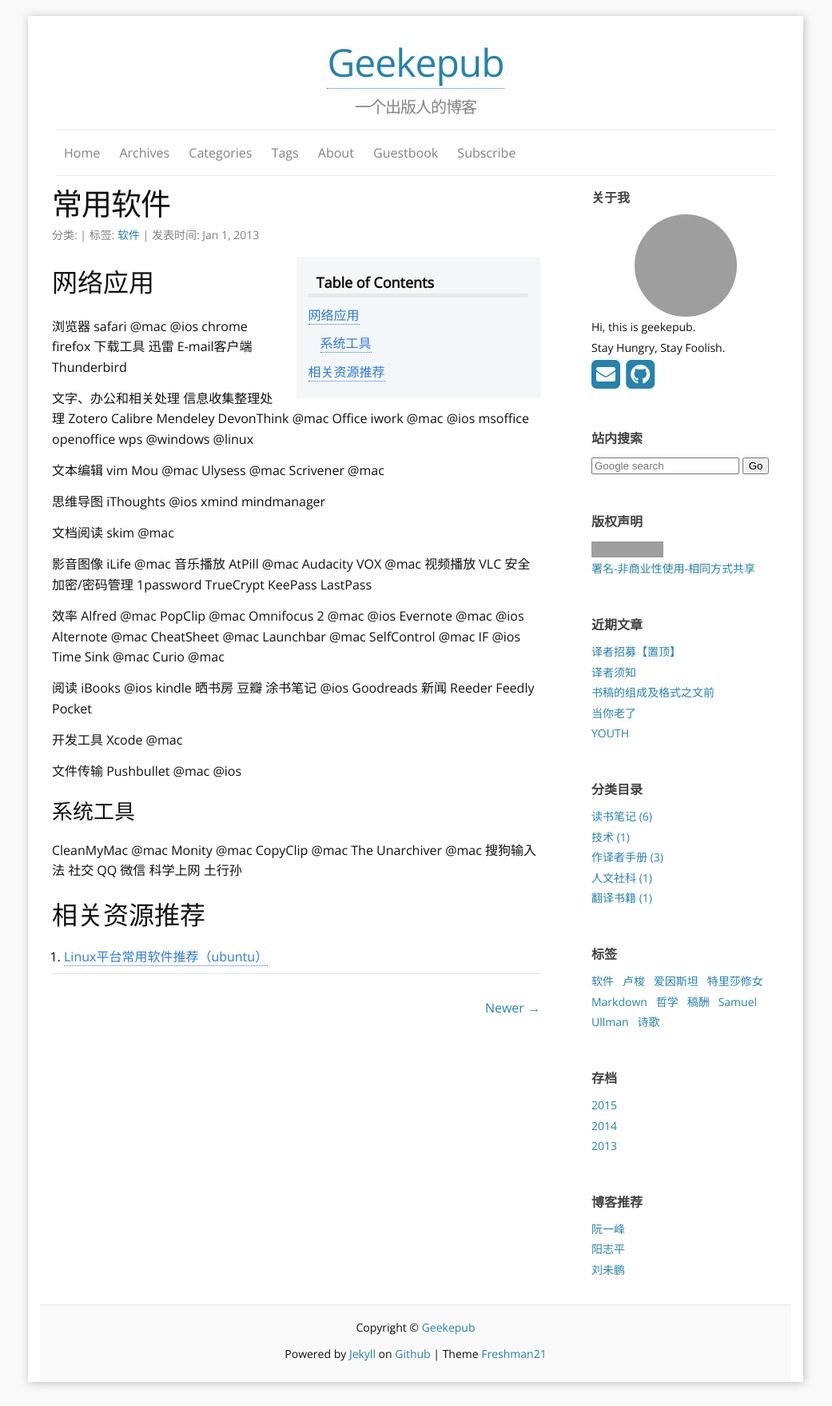
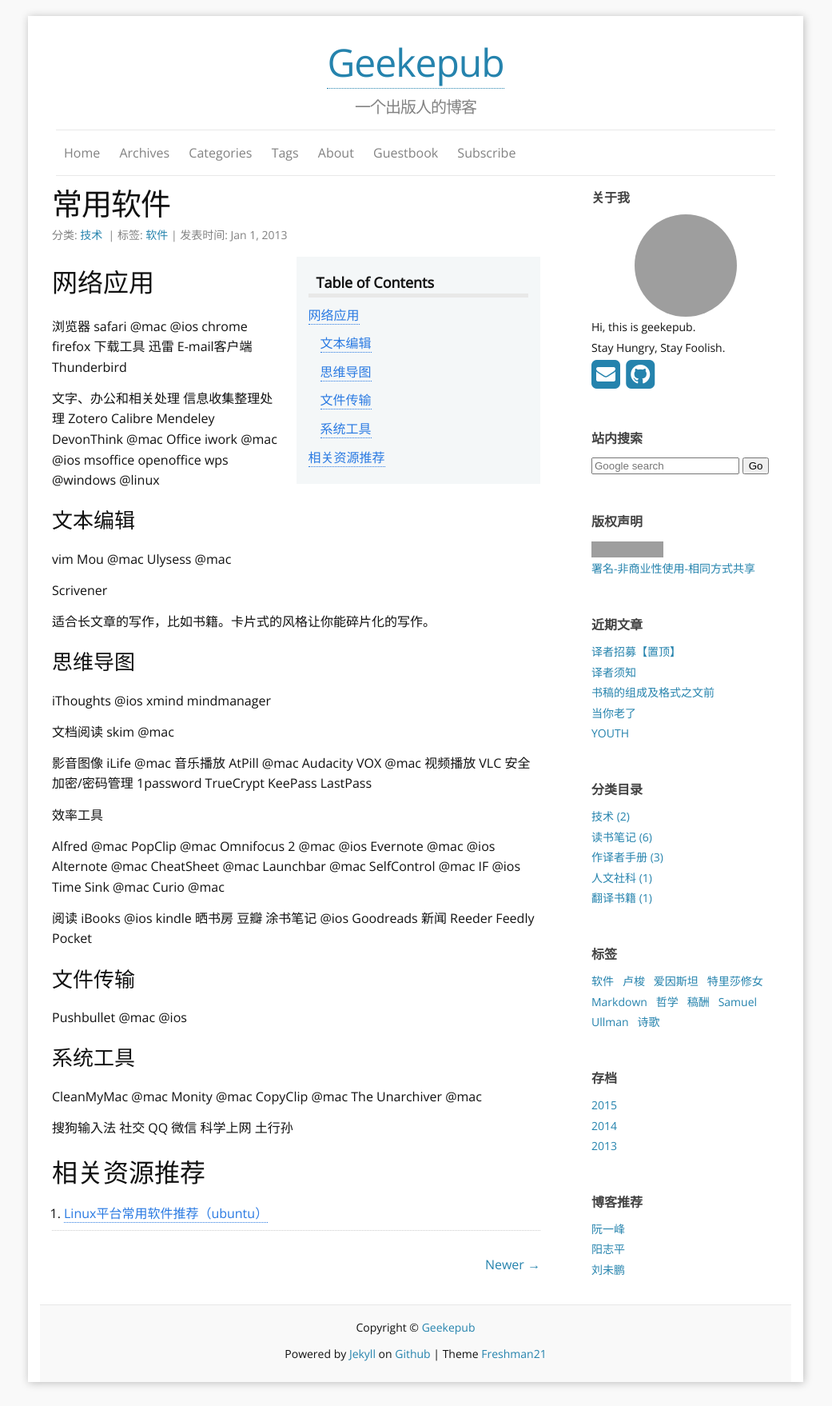
Before and after one commit to geekepub/geekepub.github.io, a Jekyll site: the page built from _posts/2013-01-01-apps.md, in a window 1280 px wide. Shown: the whole page at 80% size, without its empty margins (120-1161 px from the left). Built offline with Jekyll 4.4.1, drawn with Linux system fonts in a browser that asks for light colours; nearby versions of some CDN libraries; comment, search, counter and statistics services are not loaded; grey boxes are pictures that could not be loaded.

Commit message:
Update 2013-01-01-apps.md

```diff
--- a/_posts/2013-01-01-apps.md
+++ b/_posts/2013-01-01-apps.md
@@ -2,7 +2,7 @@
 layout: post
 title: 常用软件
 author: geekepub
-categories:
+categories: 技术
 comments: true
 tags:
 - 软件
@@ -33,13 +33,18 @@
 openoffice
 wps @windows @linux
 
-文本编辑
+### 文本编辑
+
 vim
 Mou @mac
 Ulysess @mac
-Scrivener @mac
 
-思维导图
+Scrivener
+
+适合长文章的写作，比如书籍。卡片式的风格让你能碎片化的写作。
+
+### 思维导图
+
 iThoughts @ios
 xmind
 mindmanager
@@ -87,17 +93,17 @@
 Feedly
 Pocket
 
-开发工具
-Xcode @mac
+### 文件传输
 
-文件传输
 Pushbullet @mac @ios
 
 ### 系统工具
+
 CleanMyMac @mac
 Monity @mac
 CopyClip @mac
 The Unarchiver @mac
+
 搜狗输入法
 社交
 QQ
```
Also changed, not shown: other parts of _posts/2013-01-01-apps.md (+2 -1 lines).
